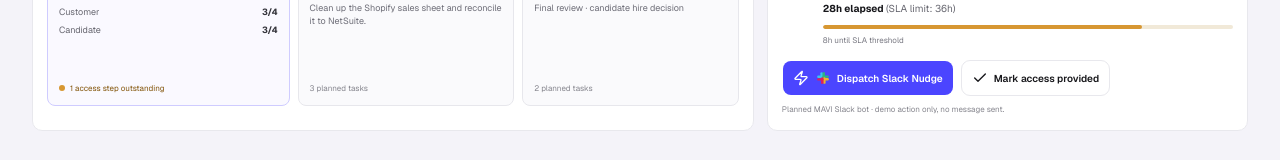
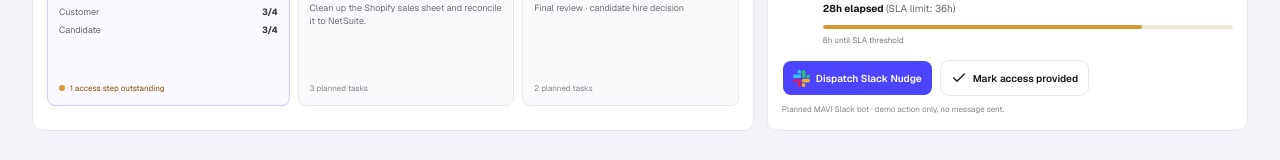
Before and after one commit to pooosh/mavi-gtm-engine, a Next.js app: page /portal in a window 1280 px wide. Shown: the part 417-577 px from the top of the page. Built offline with nearby package versions, Linux system fonts and the light colour scheme.

Commit message:
fix: use supplied Slack logo in nudge controls

```diff
--- a/src/app/portal/trial-portal.tsx
+++ b/src/app/portal/trial-portal.tsx
@@ -17,7 +17,6 @@ import {
   MessageSquareText,
   RotateCcw,
   ShieldCheck,
-  Zap,
   UserRound,
   X,
 } from "lucide-react";
@@ -404,7 +403,7 @@ function OperatorView({ state, dispatch, onPreviewFollowup, onToast }: { state:
               </div>
             </div>
             <div className="hub-actions">
-              <Button className="button-primary dispatch-button" onClick={() => onPreviewFollowup(activeIntervention.id)} size="lg" type="button"><Zap size={15} /><SlackMark size={17} />Dispatch Slack Nudge</Button>
+              <Button className="button-primary dispatch-button" onClick={() => onPreviewFollowup(activeIntervention.id)} size="lg" type="button"><SlackMark size={17} />Dispatch Slack Nudge</Button>
               {accessItem && <Button className="button-secondary" onClick={() => { dispatch({ type: "resolve-escalation", id: activeIntervention.id }); onToast("Access marked provided in the illustrative demo"); }} size="lg" type="button" variant="outline"><Check size={15} />Mark access provided</Button>}
             </div>
             <p className="hub-disclaimer">Planned MAVI Slack bot · demo action only, no message sent.</p>
--- a/src/components/brand/slack-mark.tsx
+++ b/src/components/brand/slack-mark.tsx
@@ -1,16 +1,6 @@
+import Image from "next/image";
+import slackLogo from "../../../assets/slack-icon-size_256.png";
+
 export function SlackMark({ size = 16 }: { size?: number }) {
-  return (
-    <svg aria-hidden="true" height={size} viewBox="0 0 24 24" width={size}>
-      <g fill="none" strokeLinecap="round" strokeWidth="3.6">
-        <path d="M5 10.2h6.4" stroke="#36C5F0" />
-        <path d="M9.9 5v6.4" stroke="#36C5F0" />
-        <path d="M13 5h.1v6.4" stroke="#2EB67D" />
-        <path d="M13 9.9h6" stroke="#2EB67D" />
-        <path d="M19 13.8h-6.2" stroke="#ECB22E" />
-        <path d="M14.1 19v-6.2" stroke="#ECB22E" />
-        <path d="M11 19h-.1v-6.2" stroke="#E01E5A" />
-        <path d="M11 14.1H5" stroke="#E01E5A" />
-      </g>
-    </svg>
-  );
+  return <Image alt="" aria-hidden="true" height={size} src={slackLogo} style={{ flexShrink: 0 }} width={size} />;
 }
```
Also changed, not shown: assets/slack-icon-size_256.png (added).
